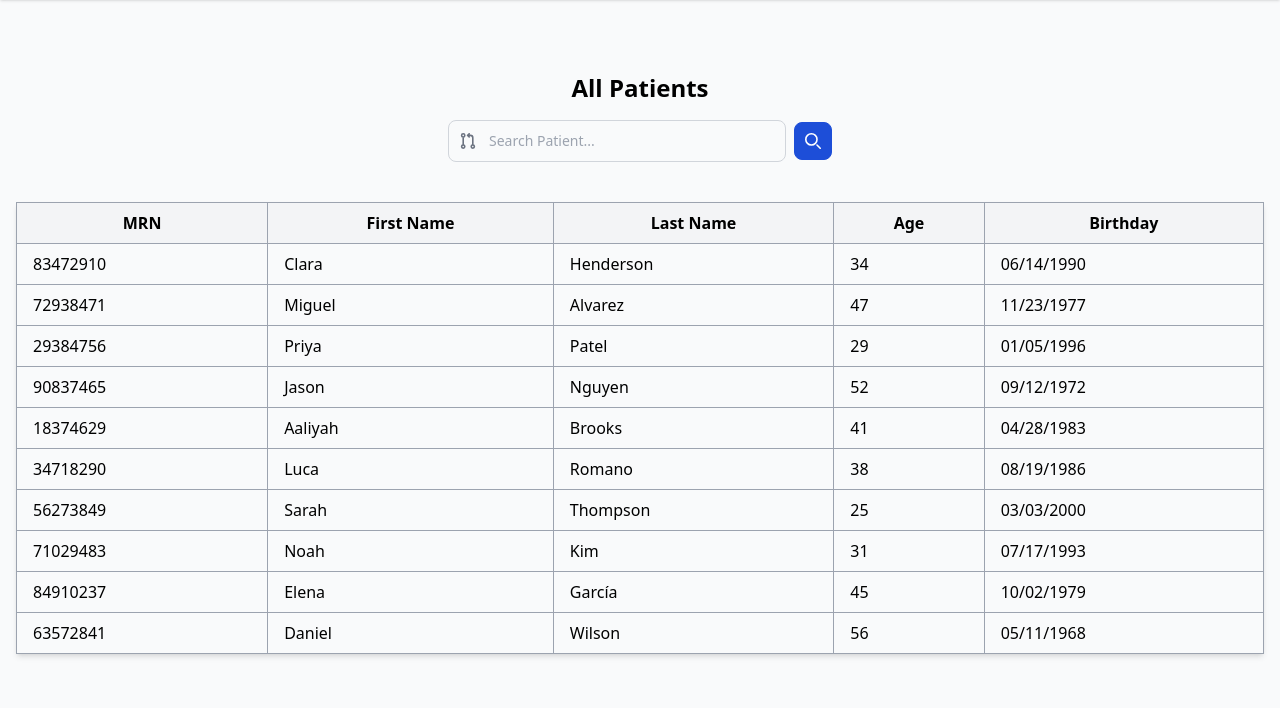
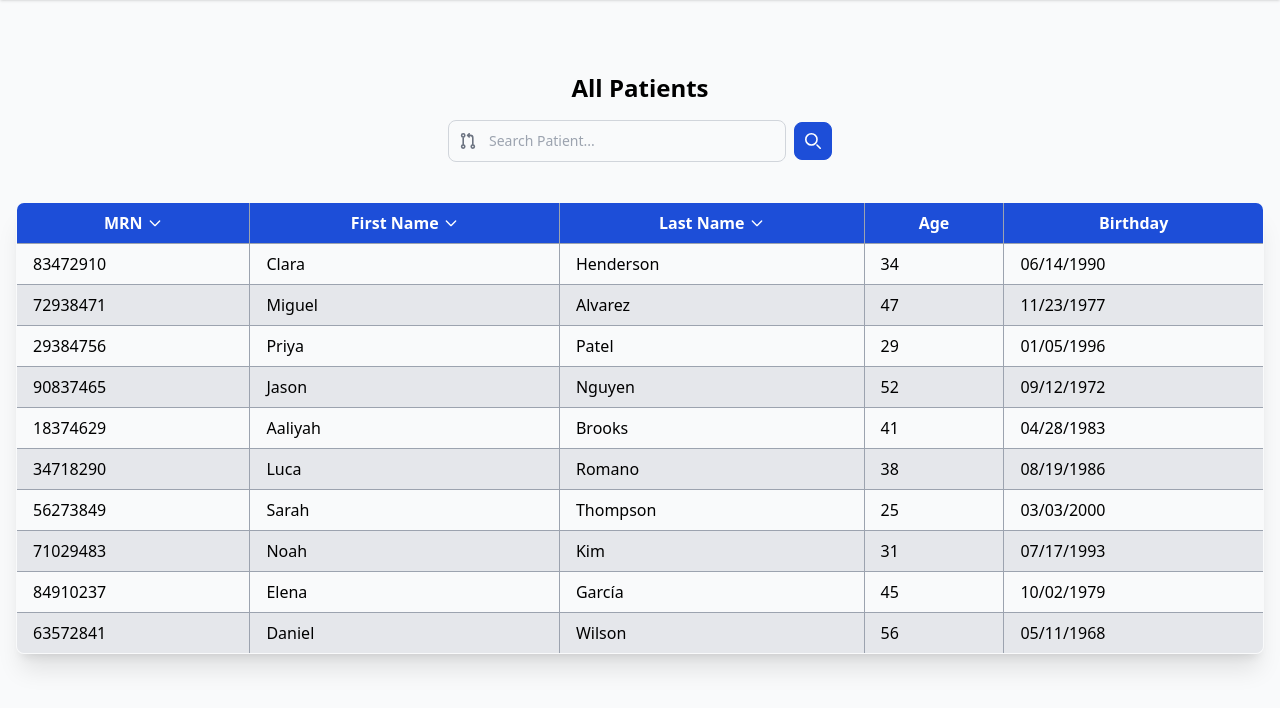
Before and after one commit to MarcelBarrios/MediFlow, a Flask app: page /all_patients in a window 1280 px wide. Shown: the part 74-782 px from the top of the page. Run offline with Flask 3, Linux system fonts and the light colour scheme; some libraries are stand-ins or nearby versions.

Commit message:
updated appointments and all patients page to be uniformed

```diff
--- a/templates/all_patients.html
+++ b/templates/all_patients.html
@@ -23,19 +23,50 @@
   </button>
 </form>
 
+<div class="mt-10">
+  <table class="table-auto border-collapse border border-gray-400 shadow-xl w-full rounded-lg overflow-hidden">
+    <thead class="bg-blue-700 text-white">
+      <tr>
+        <!-- MRN  -->
+        <th class="border border-gray-400 px-4 py-2 text-center" onclick="sortTable(0)">
+          <div class="flex items-center justify-center space-x-1">
+            <span>MRN</span>
+            <div class="flex flex-col items-center ml-1">
+              <svg xmlns="http://www.w3.org/2000/svg" class="h-4 w-4 chevron" fill="none" viewBox="0 0 24 24" stroke="currentColor">
+                <path stroke-linecap="round" stroke-linejoin="round" stroke-width="2" d="M19 9l-7 7-7-7" />
+              </svg>
+            </div>
+          </div>
+        </th>
 
-<div class="mt-10">
-  <table class="table-auto border-collapse border border-gray-400 shadow-md w-full">
-    <thead class="bg-gray-100">
-      <tr>
-        <th class="border border-gray-400 px-4 py-2">MRN</th>
-        <th class="border border-gray-400 px-4 py-2">First Name</th>
-        <th class="border border-gray-400 px-4 py-2">Last Name</th>
-        <th class="border border-gray-400 px-4 py-2">Age</th>
-        <th class="border border-gray-400 px-4 py-2">Birthday</th>
+        <!-- First Name -->
+        <th class="border border-gray-400 px-4 py-2 text-center" onclick="sortTable(1)">
+          <div class="flex items-center justify-center space-x-1">
+            <span>First Name</span>
+            <div class="flex flex-col items-center ml-1">
+              <svg xmlns="http://www.w3.org/2000/svg" class="h-4 w-4 chevron" fill="none" viewBox="0 0 24 24" stroke="currentColor">
+                <path stroke-linecap="round" stroke-linejoin="round" stroke-width="2" d="M19 9l-7 7-7-7" />
+              </svg>
+            </div>
+          </div>
+        </th>
+
+        <!-- Last Name -->
+        <th class="border border-gray-400 px-4 py-2 text-center" onclick="sortTable(2)">
+          <div class="flex items-center justify-center space-x-1">
+            <span>Last Name</span>
+            <div class="flex flex-col items-center ml-1">
+              <svg xmlns="http://www.w3.org/2000/svg" class="h-4 w-4 chevron" fill="none" viewBox="0 0 24 24" stroke="currentColor">
+                <path stroke-linecap="round" stroke-linejoin="round" stroke-width="2" d="M19 9l-7 7-7-7" />
+              </svg>
+            </div>
+          </div>
+        </th>
+        <th class="border border-gray-400 px-4 py-2 text-center">Age</th>
+        <th class="border border-gray-400 px-4 py-2 text-center">Birthday</th>
       </tr>
     </thead>
-    <tbody>
+    <tbody class="[&>tr:nth-child(even)]:bg-gray-200">
       <tr>
         <td class="border border-gray-400 px-4 py-2">83472910</td>
         <td class="border border-gray-400 px-4 py-2">Clara</td>
@@ -110,6 +141,4 @@
   </table>
 </div>
 
-
-
 {% endblock %}
```
Also changed, not shown: templates/appointments.html (+49 -21 lines).
